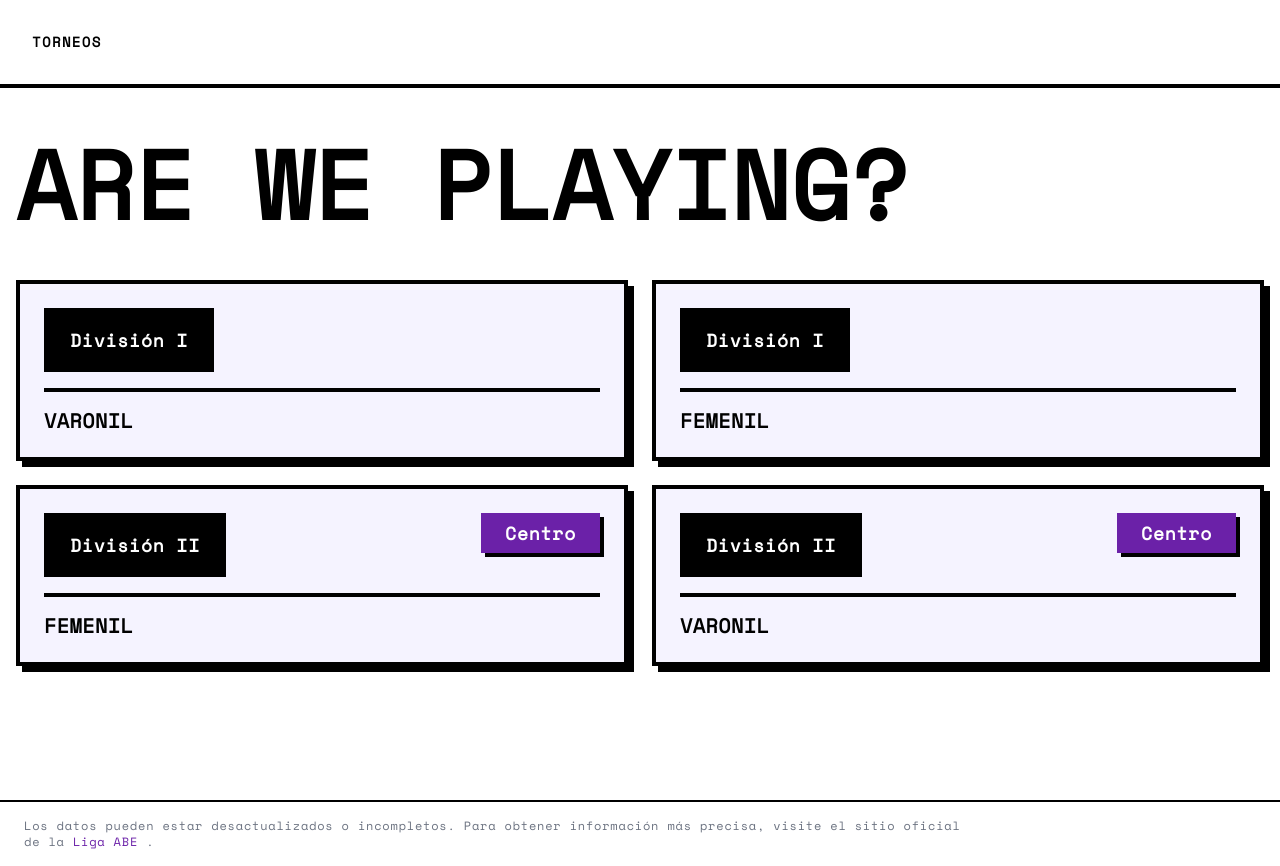
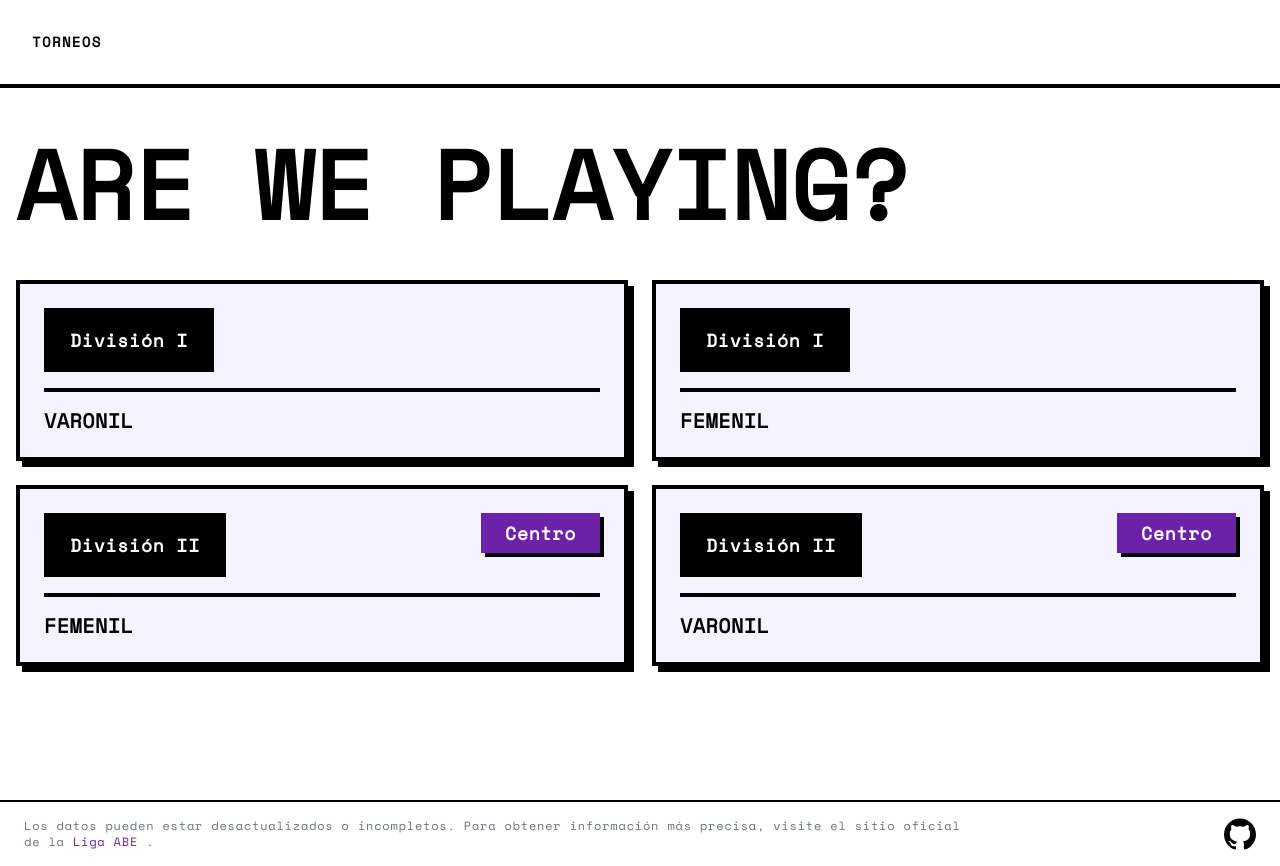
Before and after one commit to Jared-MB/AreWePlaying, an Astro site: page / in a window 1280 px wide. Built offline with nearby package versions, Linux system fonts and the light colour scheme; Astro itself is replaced by a stand-in of ours.

Commit message:
style: size the GitHub icon in the footer
Co-Authored-By: Claude Opus 5 <noreply@anthropic.com>

```diff
--- a/src/components/Footer.astro
+++ b/src/components/Footer.astro
@@ -20,7 +20,11 @@
     target="_blank"
     rel="noopener noreferrer"
   >
-    <svg role="img" viewBox="0 0 24 24" xmlns="http://www.w3.org/2000/svg"
+    <svg
+      role="img"
+      viewBox="0 0 24 24"
+      class="size-8"
+      xmlns="http://www.w3.org/2000/svg"
       ><title>GitHub</title><path
         d="M12 .297c-6.63 0-12 5.373-12 12 0 5.303 3.438 9.8 8.205 11.385.6.113.82-.258.82-.577 0-.285-.01-1.04-.015-2.04-3.338.724-4.042-1.61-4.042-1.61C4.422 18.07 3.633 17.7 3.633 17.7c-1.087-.744.084-.729.084-.729 1.205.084 1.838 1.236 1.838 1.236 1.07 1.835 2.809 1.305 3.495.998.108-.776.417-1.305.76-1.605-2.665-.3-5.466-1.332-5.466-5.93 0-1.31.465-2.38 1.235-3.22-.135-.303-.54-1.523.105-3.176 0 0 1.005-.322 3.3 1.23.96-.267 1.98-.399 3-.405 1.02.006 2.04.138 3 .405 2.28-1.552 3.285-1.23 3.285-1.23.645 1.653.24 2.873.12 3.176.765.84 1.23 1.91 1.23 3.22 0 4.61-2.805 5.625-5.475 5.92.42.36.81 1.096.81 2.22 0 1.606-.015 2.896-.015 3.286 0 .315.21.69.825.57C20.565 22.092 24 17.592 24 12.297c0-6.627-5.373-12-12-12"
       ></path></svg
```
